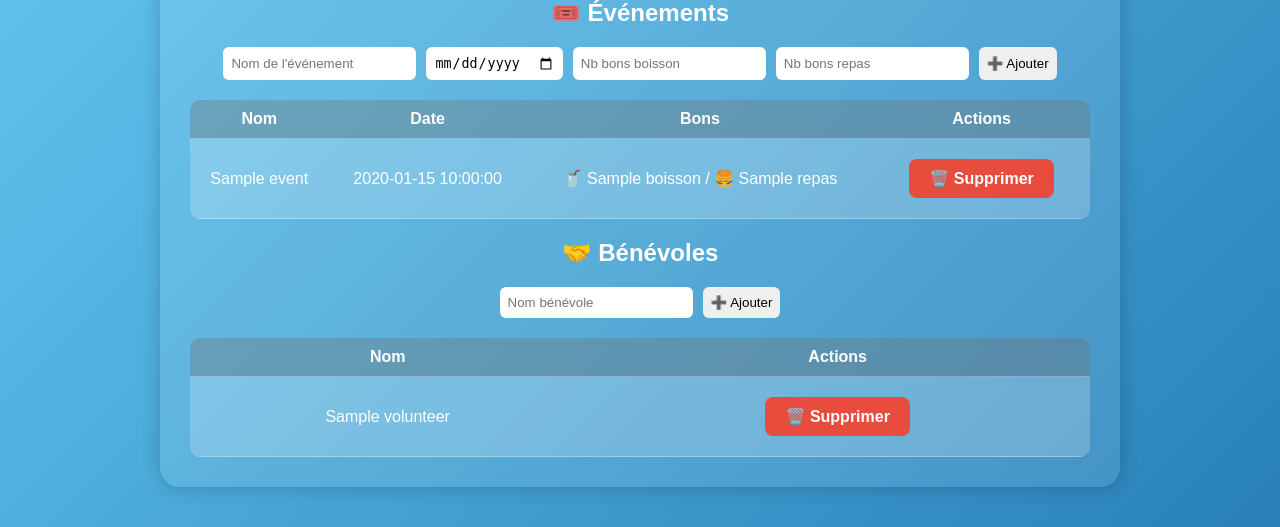
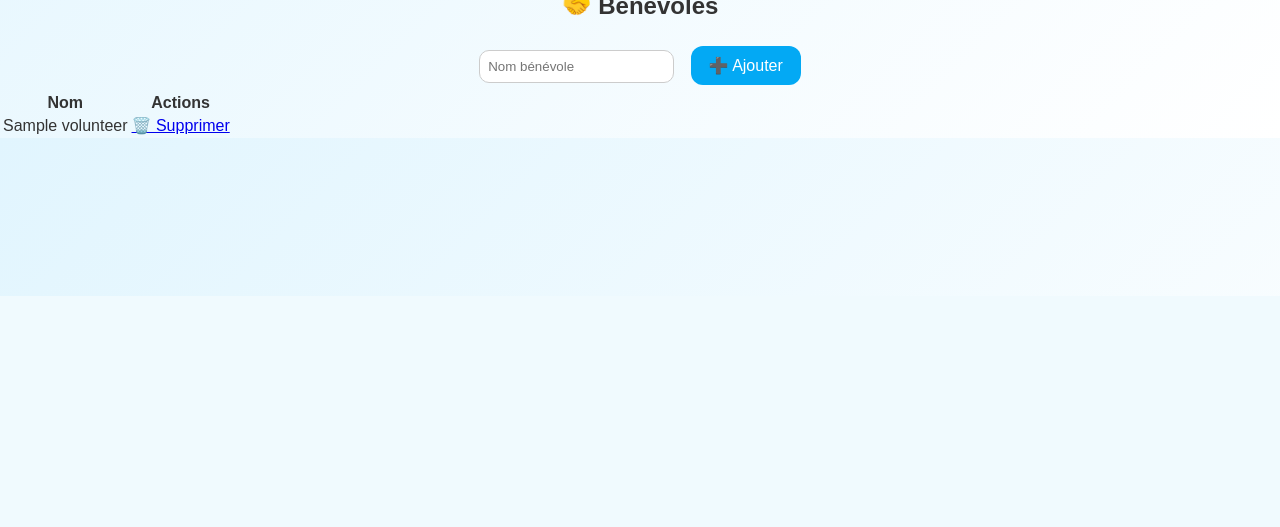
Before and after one commit to gaudotjeremy-sketch/moov-authume-app, a Flask app: template templates/admin.html in a window 1280 px wide. Shown: the part 504-1031 px from the top of the page. After the commit the page ends 800 px from the top, so only its background shows below. Run offline with Flask 3, Linux system fonts and the light colour scheme; the template is opened without the code that fills it: most values are stand-ins (such as "Sample title", 1, 10 or a date in 2020).

Commit message:
Update style.css

```diff
--- a/static/style.css
+++ b/static/style.css
@@ -1,96 +1,73 @@
 body {
     font-family: "Poppins", sans-serif;
-    background: linear-gradient(135deg, #6dd5fa, #2980b9);
-    color: #fff;
+    background: linear-gradient(135deg, #e1f5fe, #ffffff);
+    color: #333;
+    margin: 0;
+    padding: 0;
     text-align: center;
-    margin: 0;
 }
 
-.container {
-    margin: 40px auto;
-    max-width: 900px;
-    background: rgba(255, 255, 255, 0.1);
-    padding: 30px;
-    border-radius: 20px;
-    box-shadow: 0 0 20px rgba(0,0,0,0.2);
+header {
+    background: #03a9f4;
+    color: white;
+    padding: 15px;
+    font-size: 1.6em;
+    font-weight: bold;
+    display: flex;
+    align-items: center;
+    justify-content: center;
+    gap: 12px;
 }
 
-.logo {
-    width: 120px;
-    border-radius: 50%;
-    margin-bottom: 10px;
+header img {
+    width: 50px;
+    height: 50px;
 }
 
-h1, h2 {
-    color: #fff;
+button {
+    background: #03a9f4;
+    color: white;
+    border: none;
+    border-radius: 12px;
+    padding: 10px 18px;
+    font-size: 1em;
+    cursor: pointer;
+    margin: 6px;
+    transition: 0.3s;
+}
+button:hover {
+    background: #0288d1;
+    transform: scale(1.05);
 }
 
-.button {
-    display: inline-block;
-    background: #fff;
-    color: #2980b9;
-    padding: 10px 20px;
-    margin: 10px;
-    border-radius: 8px;
-    text-decoration: none;
-    font-weight: bold;
+input, select {
+    border: 1px solid #ccc;
+    border-radius: 10px;
+    padding: 8px;
+    margin: 6px;
 }
 
-.button:hover {
-    background: #2980b9;
-    color: #fff;
+.card {
+    background: white;
+    border-radius: 18px;
+    box-shadow: 0 4px 10px rgba(0,0,0,0.1);
+    padding: 15px;
+    margin: 15px;
+    display: inline-block;
+    width: 300px;
+    vertical-align: top;
 }
 
-.button.danger {
-    background: #e74c3c;
-    color: #fff;
+.qr-img {
+    width: 150px;
+    height: 150px;
+    border-radius: 10px;
+    margin-top: 10px;
+    border: 2px solid #03a9f4;
 }
 
-.button.danger:hover {
-    background: #c0392b;
+footer {
+    font-size: 0.8em;
+    margin-top: 20px;
+    color: #777;
 }
-
-.form-grid {
-    display: flex;
-    flex-wrap: wrap;
-    gap: 10px;
-    justify-content: center;
-    margin-bottom: 20px;
-}
-
-input, select, button {
-    padding: 8px;
-    border-radius: 6px;
-    border: none;
-}
-
-table {
-    width: 100%;
-    border-collapse: collapse;
-    background: rgba(255,255,255,0.2);
-    border-radius: 10px;
-    overflow: hidden;
-}
-
-th, td {
-    padding: 10px;
-    border-bottom: 1px solid rgba(255,255,255,0.3);
-}
-
-th {
-    background: rgba(0,0,0,0.2);
-}
-
-.message {
-    margin-top: 20px;
-    font-weight: bold;
-    font-size: 1.2em;
-}
-
-.message.success {
-    color: #2ecc71;
-}
-
-.message.error {
-    color: #e74c3c;
-}
```
